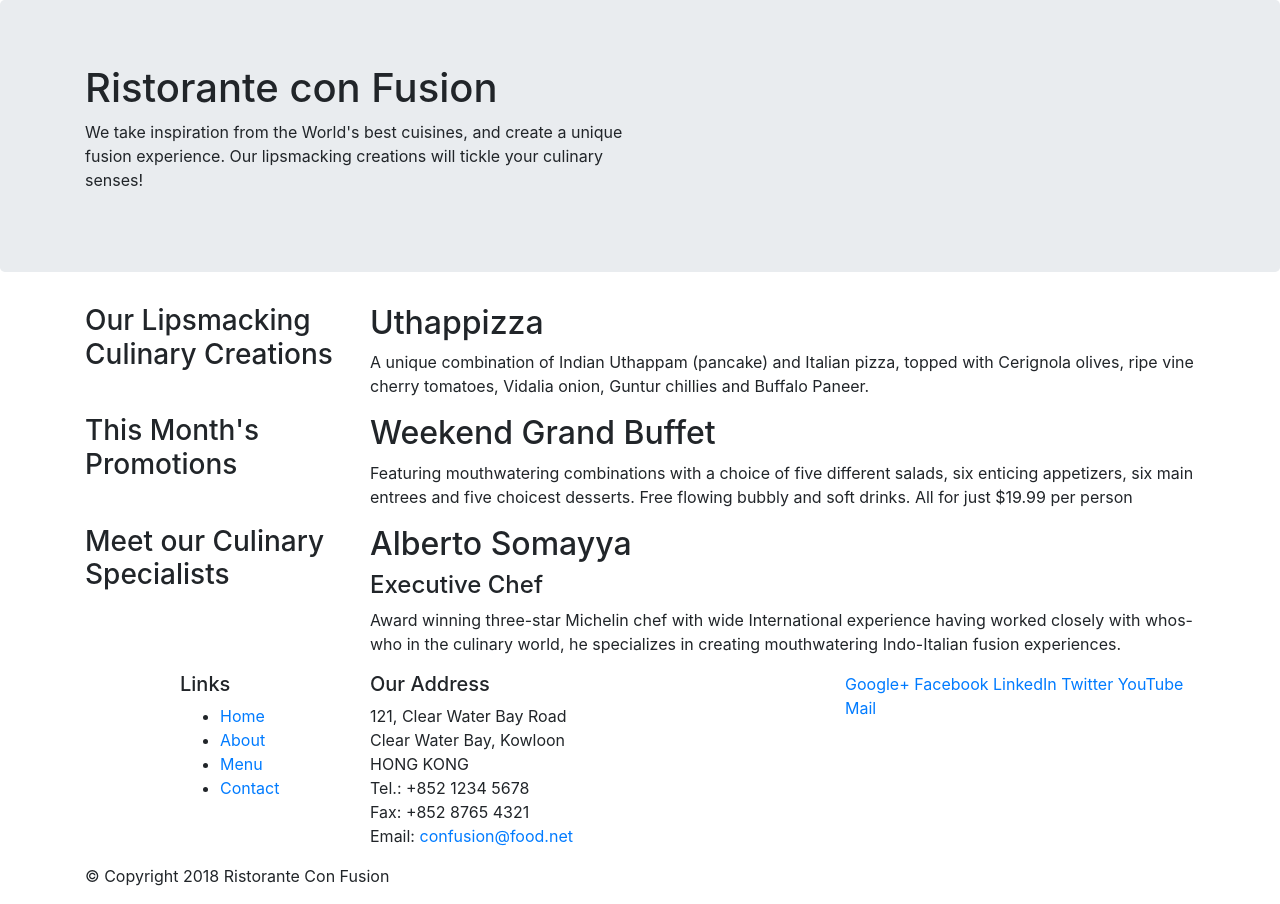
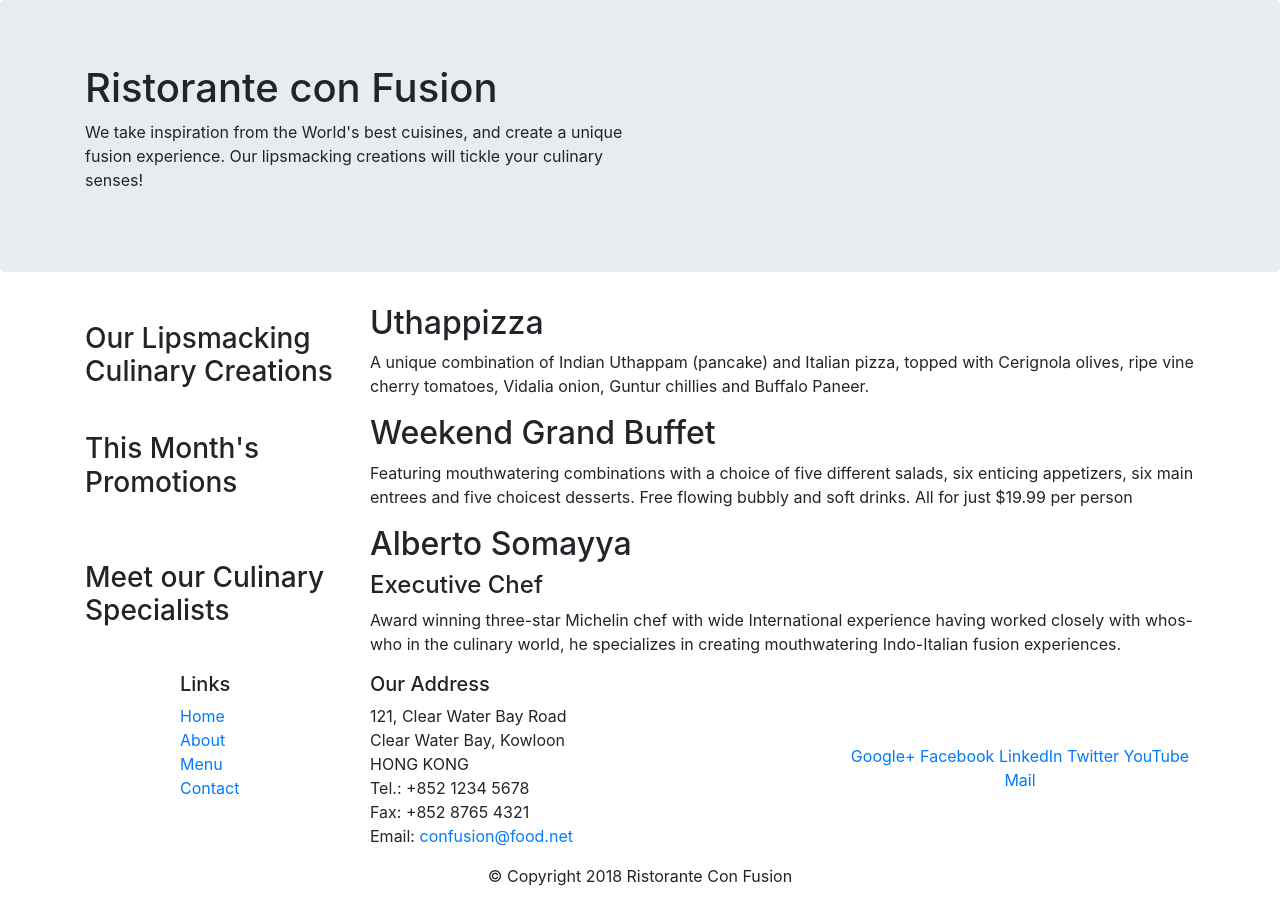
Before and after one commit to codeaamirkalimi/-Front-End-Web-UI-Frameworks-and-Tools-Bootstrap-4, a website: page index.html in a window 1280 px wide. Drawn offline with nearby package versions, Linux system fonts and the light colour scheme.

Commit message:
bootstrap grid part two

```diff
--- a/index.html
+++ b/index.html
@@ -28,7 +28,7 @@
     </header>
 
     <div class="container">
-        <div class="row">
+        <div class="row  align-items-center">
             <div class="col-12 col-sm-4 col-md-3">
                 <h3>Our Lipsmacking Culinary Creations</h3>
             </div>
@@ -39,7 +39,7 @@
         </div>
 
 
-        <div class="row">
+        <div class="row  align-items-center">
             <div class="col-12 col-sm-4 col-md-3">
                 <h3>This Month's Promotions</h3>
             </div>
@@ -49,7 +49,7 @@
             </div>
         </div>
 
-        <div class="row">
+        <div class="row  align-items-center">
             <div class="col-12 col-sm-4 col-md-3">
                 <h3>Meet our Culinary Specialists</h3>
             </div>
@@ -66,7 +66,7 @@
             <div class="row">
                 <div class="col-4 col-sm-2 offset-1">
                     <h5>Links</h5>
-                    <ul>
+                    <ul class="list-unstyled">
                         <li><a href="#">Home</a></li>
                         <li><a href="#">About</a></li>
                         <li><a href="#">Menu</a></li>
@@ -84,8 +84,8 @@
 		              Email: <a href="mailto:confusion@food.net">confusion@food.net</a>
 		           </address>
                 </div>
-                <div class="col-12 col-sm-4">
-                    <div>
+                <div class="col-12 col-sm-4 align-self-center">
+                    <div class="text-center">
                         <a href="http://google.com/+">Google+</a>
                         <a href="http://www.facebook.com/profile.php?id=">Facebook</a>
                         <a href="http://www.linkedin.com/in/">LinkedIn</a>
@@ -95,7 +95,7 @@
                     </div>
                 </div>
            </div>
-           <div class="row">
+           <div class="row justify-content-center">
                 <div class="col-auto">
                     <p>© Copyright 2018 Ristorante Con Fusion</p>
                 </div>
```
